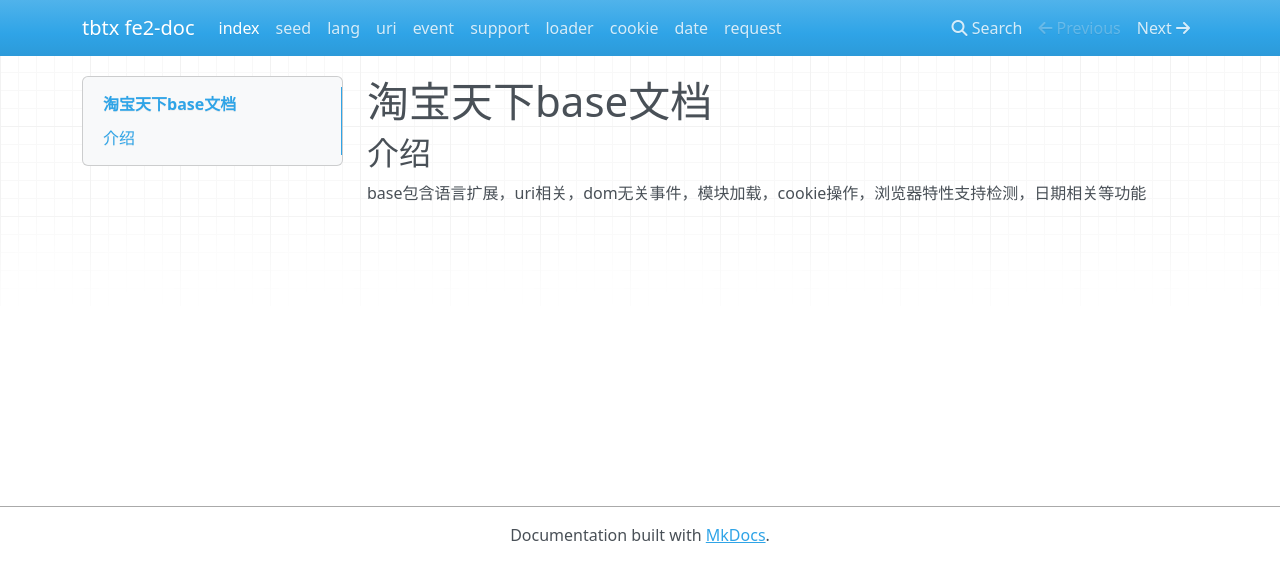
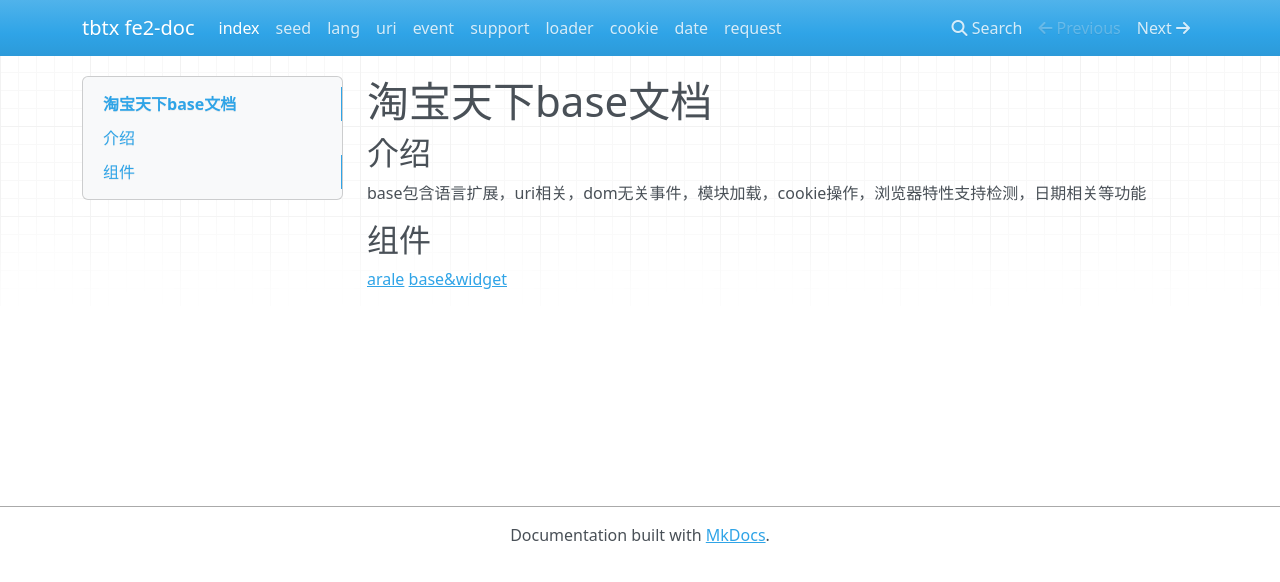
Before and after one commit to tbtx/f2e-doc, an MkDocs documentation site: the page built from docs/index.md, in a window 1280 px wide. Shown: the top 582 px of the page. Built offline with MkDocs 1.6.1, drawn with Linux system fonts in a browser that asks for light colours; nearby versions of some CDN libraries; old or Windows-style settings are respelled for this version of MkDocs.

Commit message:
add link to arale

```diff
--- a/docs/index.md
+++ b/docs/index.md
@@ -3,3 +3,8 @@
 ## 介绍
 
 base包含语言扩展，uri相关，dom无关事件，模块加载，cookie操作，浏览器特性支持检测，日期相关等功能
+
+## 组件
+
+[arale](http://aralejs.org/)
+[base&widget](https://github.com/aralejs/widget/wiki/Base-&-Widget-%E5%85%A5%E9%97%A8%E6%95%99%E7%A8%8B)
```
